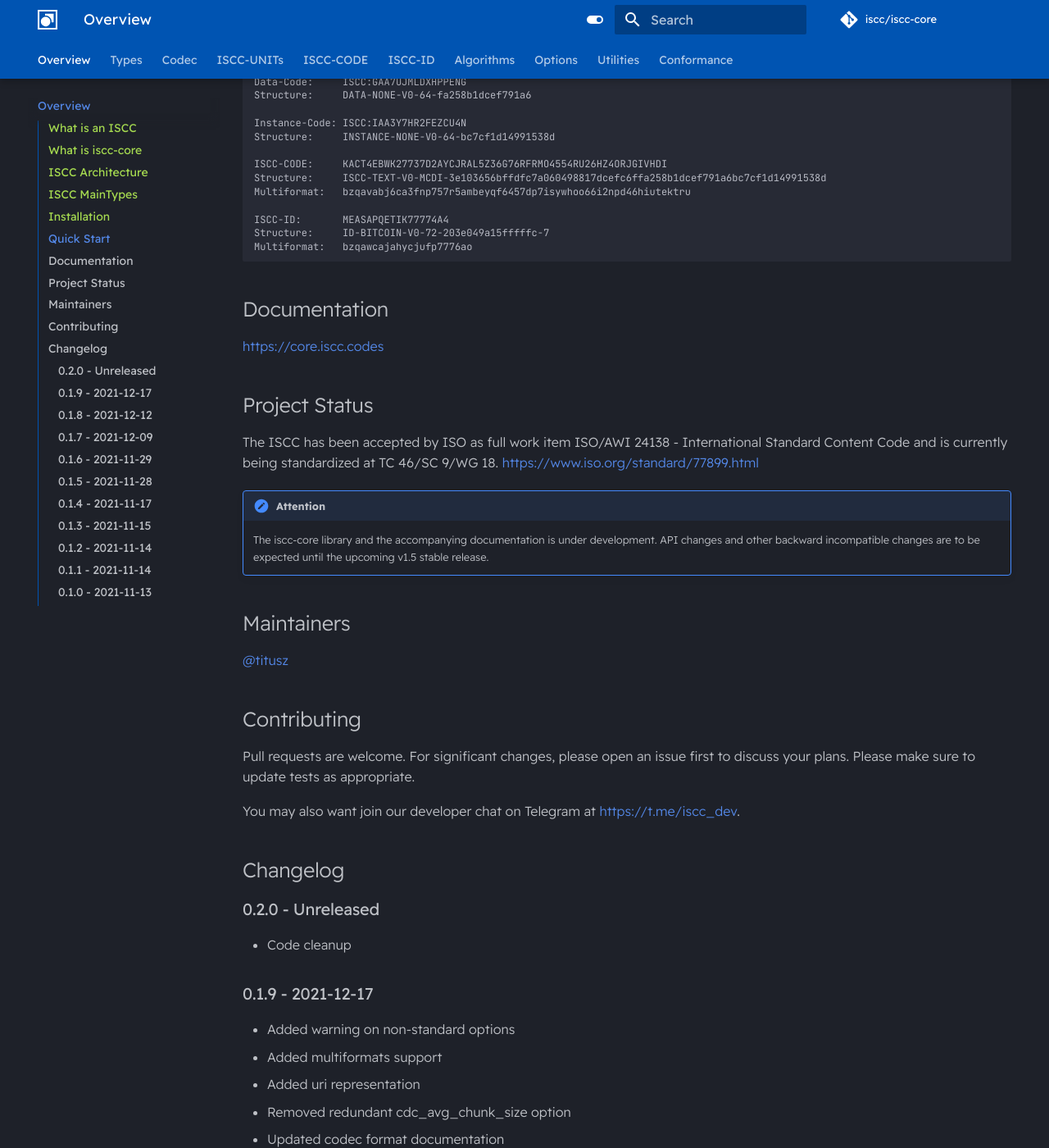
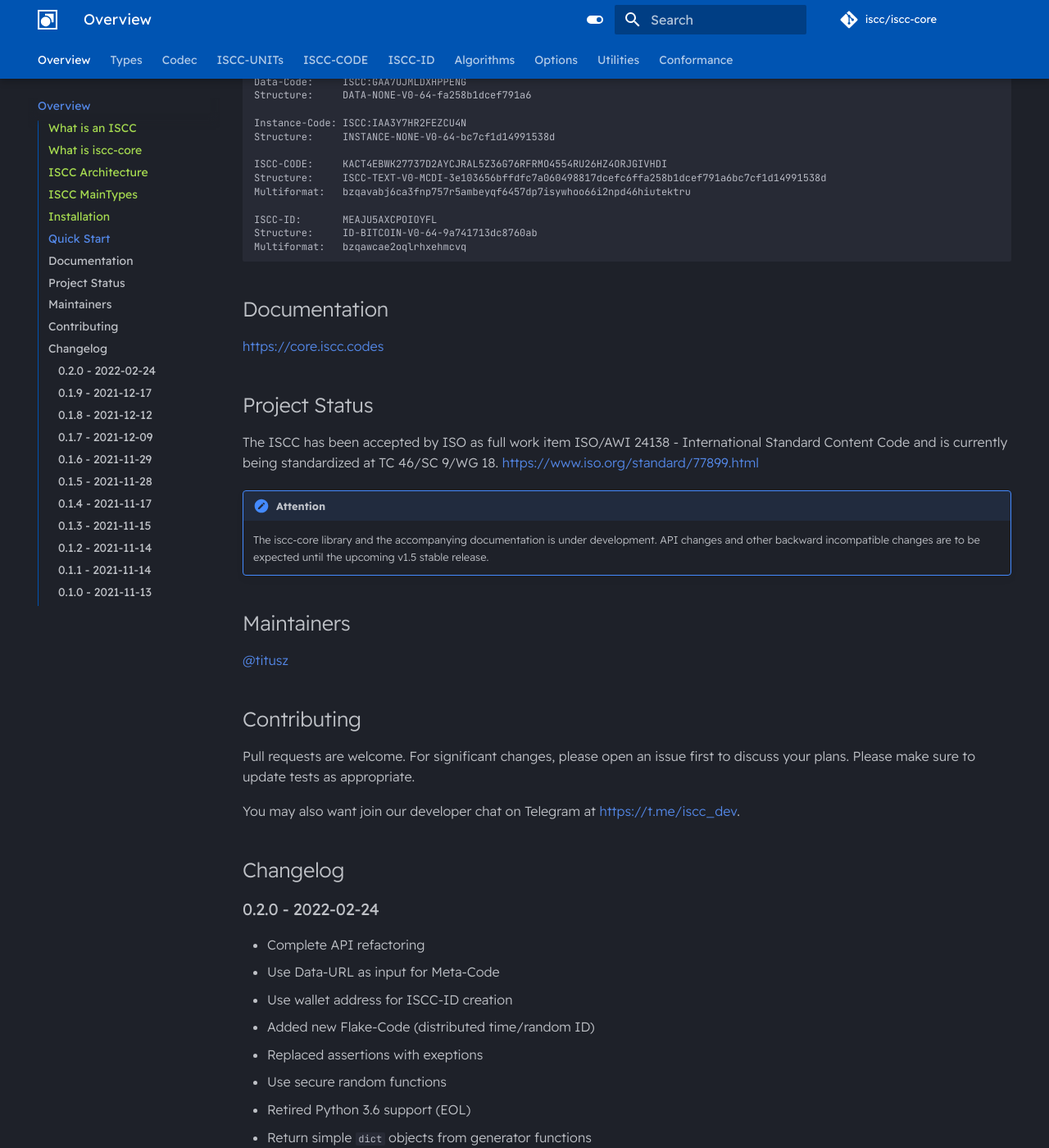
Before and after one commit to iscc/iscc-core, an MkDocs documentation site: the page built from docs/index.md, in a window 1280 px wide and 1400 px high, scrolled down 3496 px. Shown: the whole window at 82% size. Built offline with MkDocs 1.6.1 and Material for MkDocs 9.7.7, drawn with Linux system fonts in a browser that asks for light colours; comment, search, counter and statistics services are not loaded; some of the changed text lies outside the part shown.

````diff
--- a/docs/index.md
+++ b/docs/index.md
@@ -79,15 +79,15 @@ with open("demo.txt", "rb") as stream:
     print(f"Structure:     {ic.iscc_explain(instance_code['iscc'])}\n")
 
 iscc_code = ic.gen_iscc_code(
-    (meta_code['iscc'], text_code['iscc'], data_code['iscc'], instance_code['iscc'])
+    (meta_code["iscc"], text_code["iscc"], data_code["iscc"], instance_code["iscc"])
 )
 
-iscc_obj = ic.Code(iscc_code['iscc'])
+iscc_obj = ic.Code(iscc_code["iscc"])
 print(f"ISCC-CODE:     {iscc_obj.code}")
 print(f"Structure:     {iscc_obj.explain}")
 print(f"Multiformat:   {iscc_obj.mf_base32}\n")
 
-iscc_id = ic.gen_iscc_id(chain=1, iscc_code=iscc_code['iscc'], uc=7)
+iscc_id = ic.gen_iscc_id(iscc_obj.code, chain_id=1, wallet="1Bq568oLhi5HvdgC6rcBSGmu4G3FeAntCz")
 iscc_id_obj = ic.Code(iscc_id["iscc"])
 print(f"ISCC-ID:       {iscc_id_obj.code}")
 print(f"Structure:     {iscc_id_obj.explain}")
@@ -113,9 +113,9 @@ ISCC-CODE:     KACT4EBWK27737D2AYCJRAL5Z36G76RFRMO4554RU26HZ4ORJGIVHDI
 Structure:     ISCC-TEXT-V0-MCDI-3e103656bffdfc7a060498817dcefc6ffa258b1dcef791a6bc7cf1d14991538d
 Multiformat:   bzqavabj6ca3fnp757r5ambeyqf6457dp7isywhoo66i2npd46hiutektru
 
-ISCC-ID:       MEASAPQETIK77774A4
-Structure:     ID-BITCOIN-V0-72-203e049a15fffffc-7
-Multiformat:   bzqawcajahycjufp7776ao
+ISCC-ID:       MEAJU5AXCPOIOYFL
+Structure:     ID-BITCOIN-V0-64-9a741713dc8760ab
+Multiformat:   bzqawcae2oqlrhxehmcvq
 ```
 
 ## Documentation
@@ -144,8 +144,17 @@ You may also want join our developer chat on Telegram at <https://t.me/iscc_dev>
 
 ## Changelog
 
-### 0.2.0 - Unreleased
-- Code cleanup
+### 0.2.0 - 2022-02-24
+- Complete API refactoring
+- Use Data-URL as input for Meta-Code
+- Use wallet address for ISCC-ID creation
+- Added new Flake-Code (distributed time/random ID)
+- Replaced assertions with exeptions
+- Use secure random functions
+- Retired Python 3.6 support (EOL)
+- Return simple `dict` objects from generator functions
+- Added ISCC string validation
+- Added multiple helper functions
 
 ### 0.1.9 - 2021-12-17
 
````
Also changed, not shown: README.md (+11 -2 lines).
